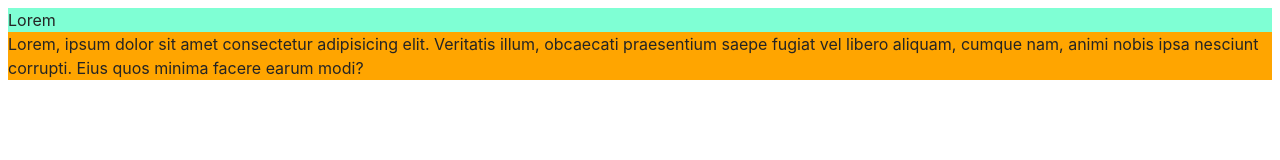
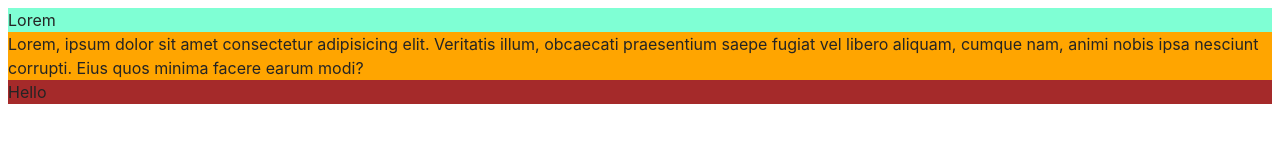
Before and after one commit to Zybin-Igor/Test-2, a website built with Vite: page src/index.html in a window 1280 px wide. Built offline with nearby package versions, Linux system fonts and the light colour scheme.

Commit message:
add standart section

```diff
--- /dev/null
+++ b/src/css/standart.css
@@ -0,0 +1,3 @@
+.standart{
+    background-color: brown;
+}
--- a/src/css/styles.css
+++ b/src/css/styles.css
@@ -7,6 +7,7 @@
 @import url('./reset.css');
 @import url('./header.css');
 @import url('./about.css');
+@import url('./standart.css');
 
 :root {
   font-family: Inter, Avenir, Helvetica, Arial, sans-serif;
--- a/src/index.html
+++ b/src/index.html
@@ -12,6 +12,7 @@
 
     <load src="partials/header.html" />
     <load src="partials/about.html" />
+    <load src="partials/standart.html" />
     <script type="module" src="/main.js"></script>
   </body>
 </html>
--- /dev/null
+++ b/src/partials/standart.html
@@ -0,0 +1,5 @@
+<section class="standart">
+  <ul>
+    <li><a href=""> Hello </a></li>
+  </ul>
+</section>
```
